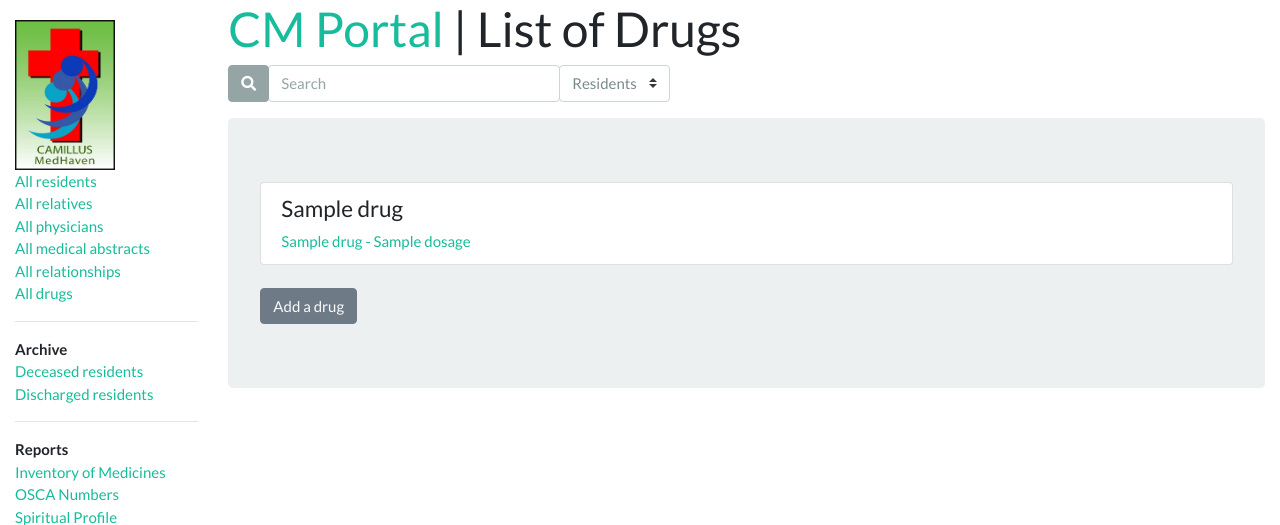
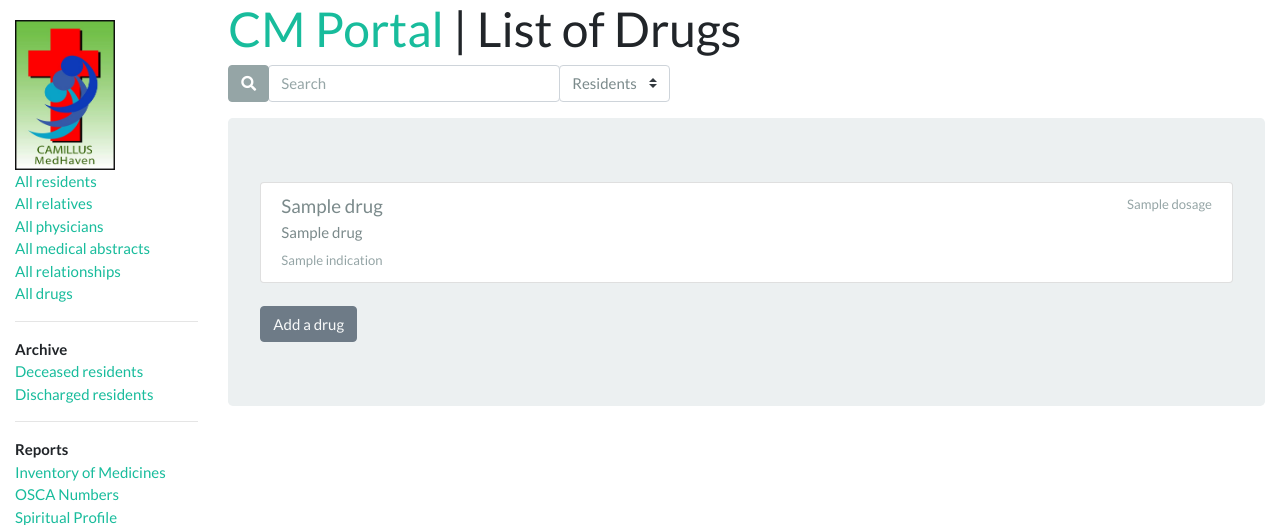
Before and after one commit to ryesalvador/cm_portal, a Django app: template templates/cm_portal/drug_list.html in a window 1280 px wide. Shown: the part 71-596 px from the top of the page. Run offline with Django 3.2, Linux system fonts and the light colour scheme; the template is opened without the code that fills it: most values are stand-ins (such as "Sample title", 1, 10 or a date in 2020); some libraries are stand-ins or nearby versions.

Commit message:
Improve style of relative, physician, medical abstract, relationship, and drug list

```diff
--- a/templates/cm_portal/drug_list.html
+++ b/templates/cm_portal/drug_list.html
@@ -15,11 +15,11 @@
 {% block content %}
   <div class="jumbotron">
   {% if drug_list %}
-    <ul class="list-group">
+    <div class="list-group">
       {% for drug in drug_list %}
         {% include 'cm_portal/drug_list_item.html' %}
       {% endfor %}
-    </ul>
+    </div>
     {% else %}
       <p>There are no drugs in the portal.</p>
   {% endif %}
--- a/templates/cm_portal/drug_list_item.html
+++ b/templates/cm_portal/drug_list_item.html
@@ -1,11 +1,14 @@
-<li class="list-group-item">
-	{% if drug.brand_name %}
-		<h4 class="list-group-item-heading">{{ drug.brand_name }}</h4>
-	{% endif %}
-	<a href="{{ drug.get_absolute_url }}">
-		{{ drug.generic_name }}
-		{% if drug.dosage %} -
-			{{ drug.dosage }}
-		{% endif %}
-	</a>
-</li>
+<a href="{{ drug.get_absolute_url }}" class="list-group-item list-group-item-action flex-column align-items-start">
+  <div class="d-flex w-100 justify-content-between">
+    <h5 class="mb-1">{{ drug.generic_name }}</h5>
+    {% if drug.dosage %}
+	   <small class="text-muted">{{ drug.dosage }}</small>
+	 {% endif %}
+  </div>
+  {% if drug.brand_name %}
+    <p class="mb-1">{{ drug.brand_name }}</p>
+  {% endif %}
+  {% if drug.indication %}
+    <small class="text-muted">{{ drug.indication }}</small>
+  {% endif %}
+</a>
--- a/templates/cm_portal/physician_list.html
+++ b/templates/cm_portal/physician_list.html
@@ -7,11 +7,11 @@
 {% block content %}
   <div class="jumbotron">
   {% if physician_list %}
-    <ul class="list-group">
+    <div class="list-group">
       {% for physician in physician_list %}
         {% include 'cm_portal/physician_list_item.html' %}
       {% endfor %}
-    </ul>
+    </div>
     {% else %}
       <p>There are no physicians in the portal.</p>
   {% endif %}
--- a/templates/cm_portal/relative_list.html
+++ b/templates/cm_portal/relative_list.html
@@ -7,11 +7,11 @@
 {% block content %}
   <div class="jumbotron">
   {% if relative_list %}
-    <ul class="list-group">
+    <div class="list-group">
       {% for relative in relative_list %}
         {% include 'cm_portal/relative_list_item.html' %}
       {% endfor %}
-    </ul>
+    </div>
     {% else %}
       <p>There are no relatives in the portal.</p>
   {% endif %}
```
Also changed, not shown: templates/cm_portal/medicalabstract_list.html (+5 -12 lines), templates/cm_portal/physician_list_item.html (+8 -6 lines), templates/cm_portal/relationship_list.html (+7 -7 lines), templates/cm_portal/relative_list_item.html (+12 -14 lines).
